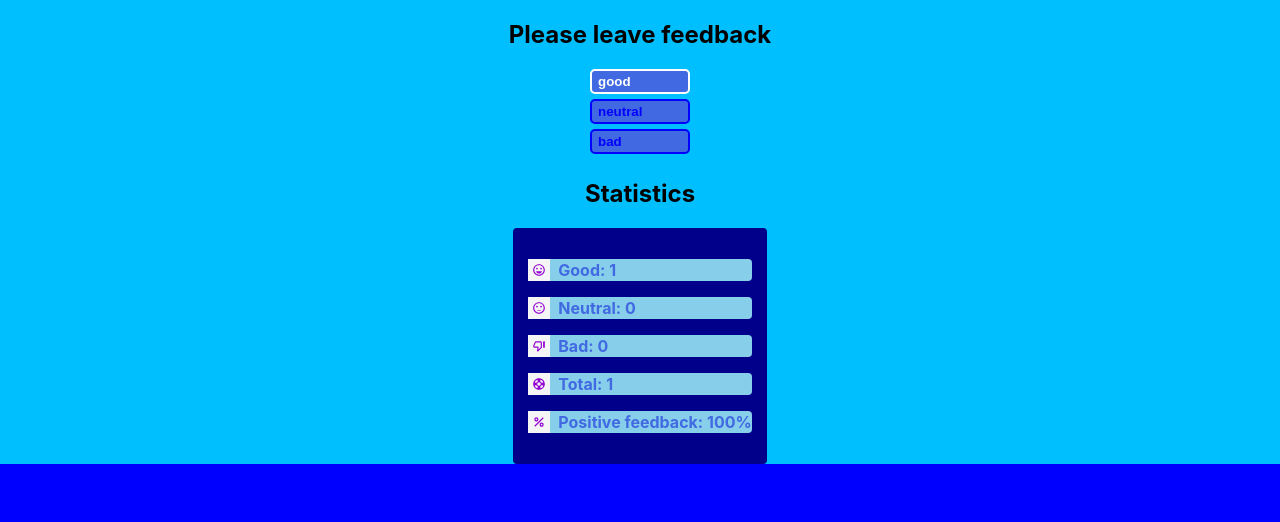
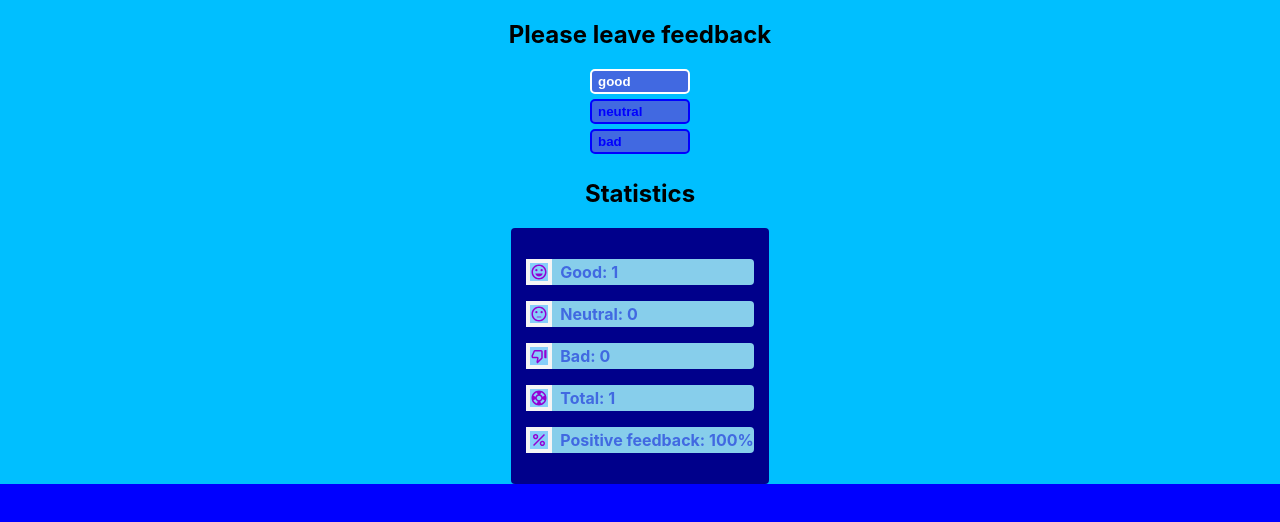
Before and after one commit to vilhota30/goit-react-hw-04-feedback, a React (Create React App) app: page / in a window 1280 px wide. Both pictures are taken after a click on the button "good". Shown: the top 522 px of the page. Built offline with nearby package versions, Linux system fonts and the light colour scheme.

Commit message:
вносить фінальні стилі компонентів

```diff
--- a/src/components/BtnFeedback/BtnFeedback.jsx
+++ b/src/components/BtnFeedback/BtnFeedback.jsx
@@ -1,7 +1,6 @@
 import React from "react";
 import {StyledButton} from "./BtnFeedback.styled";
 import PropTypes from "prop-types";
-import { type } from "@testing-library/user-event/dist/type";
 export const BtnFeedback = ({
     icon: Icon = null,
     children,
--- a/src/components/FeedbackOptions/FeedbackOptions.jsx
+++ b/src/components/FeedbackOptions/FeedbackOptions.jsx
@@ -1,8 +1,8 @@
  import { BtnFeedback } from "components/BtnFeedback/BtnFeedback";
 import PropTypes, { arrayOf } from "prop-types";
 import React from "react";
-//  import { BtnWrapper } from "./FeedbackOptions.styled";
-// import { Icons } from "./Icons";
+
+
 
 
 export const FeedbackOptions = ({ options, onLeaveFeedback }) => {
@@ -32,6 +32,6 @@ export const FeedbackOptions = ({ options, onLeaveFeedback }) => {
 
 
 FeedbackOptions.propTypes = {
-options: PropTypes.arrayOf(PropTypes.string.isRequired),
+options: arrayOf(PropTypes.string.isRequired),
 onLeaveFeedback: PropTypes.func.isRequired,
 };
--- a/src/components/Statistics/Statistics.jsx
+++ b/src/components/Statistics/Statistics.jsx
@@ -21,27 +21,27 @@ export const Statistics = ({
         <StatisticList>
             <li>
                 <DescrStatistics>
-                 <MdSentimentVerySatisfied size="14" />
+                 <MdSentimentVerySatisfied size="18" />
                     Good: {good}</DescrStatistics>
             </li>
             <li>
                 <DescrStatistics>
-                <MdSentimentNeutral size="14" />
+                <MdSentimentNeutral size="18" />
                     Neutral: {neutral}</DescrStatistics>
             </li>
             <li>
                 <DescrStatistics>
-                <MdThumbDownOffAlt size="14" />
+                <MdThumbDownOffAlt size="18" />
                     Bad: {bad}</DescrStatistics>
             </li>
             <li>
                 <DescrStatistics>
-                  <MdSupport size="14" />
+                  <MdSupport size="18" />
                     Total: {total}</DescrStatistics>
             </li>
             <li>
                 <DescrStatistics>
-                <MdPercent size="14" />
+                <MdPercent size="18" />
                 Positive feedback: {positivePercentage}%</DescrStatistics>
             </li>
         </StatisticList>
--- a/src/index.css
+++ b/src/index.css
@@ -18,7 +18,7 @@ code {
 svg {
   margin-right: 8px;
   fill: darkviolet;
-  background-color: whitesmoke;
+  background-color: lightskyblue;;
   border: 4px solid whitesmoke;
   outline: none;
 }
```
